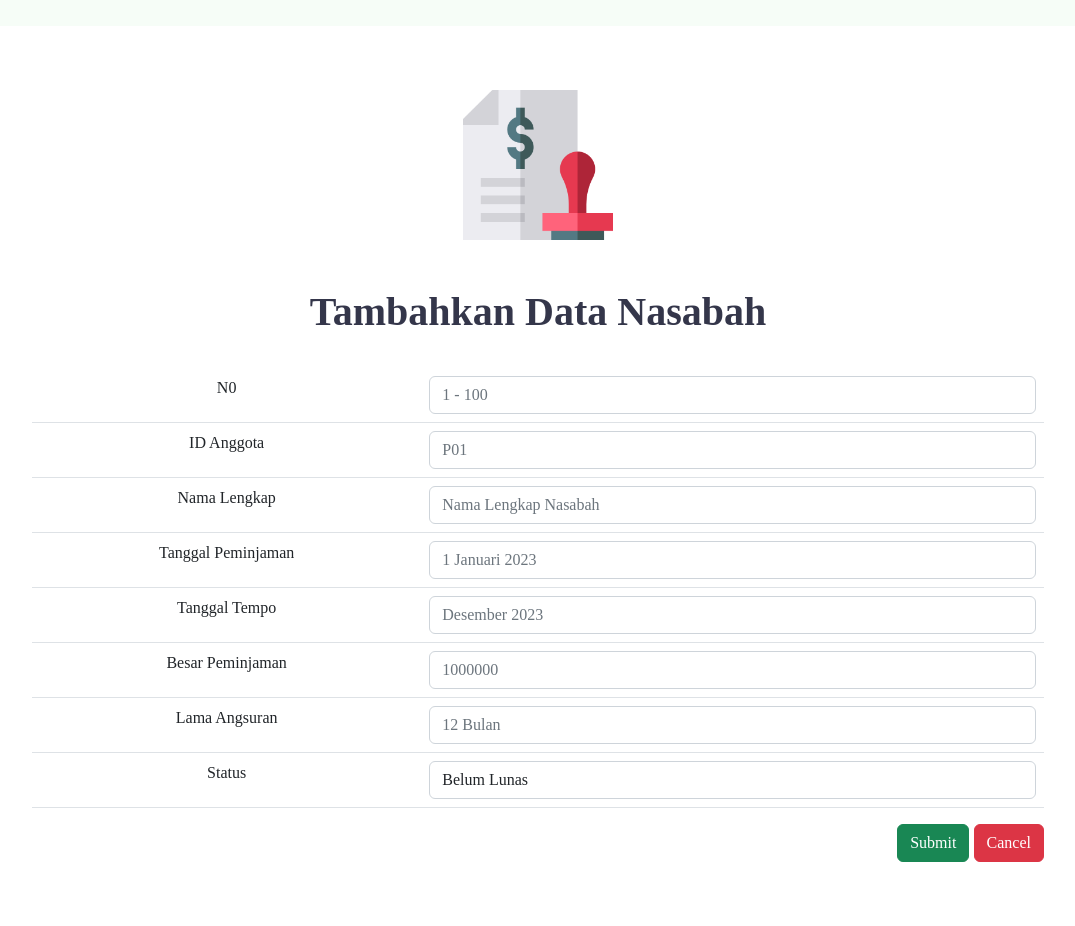
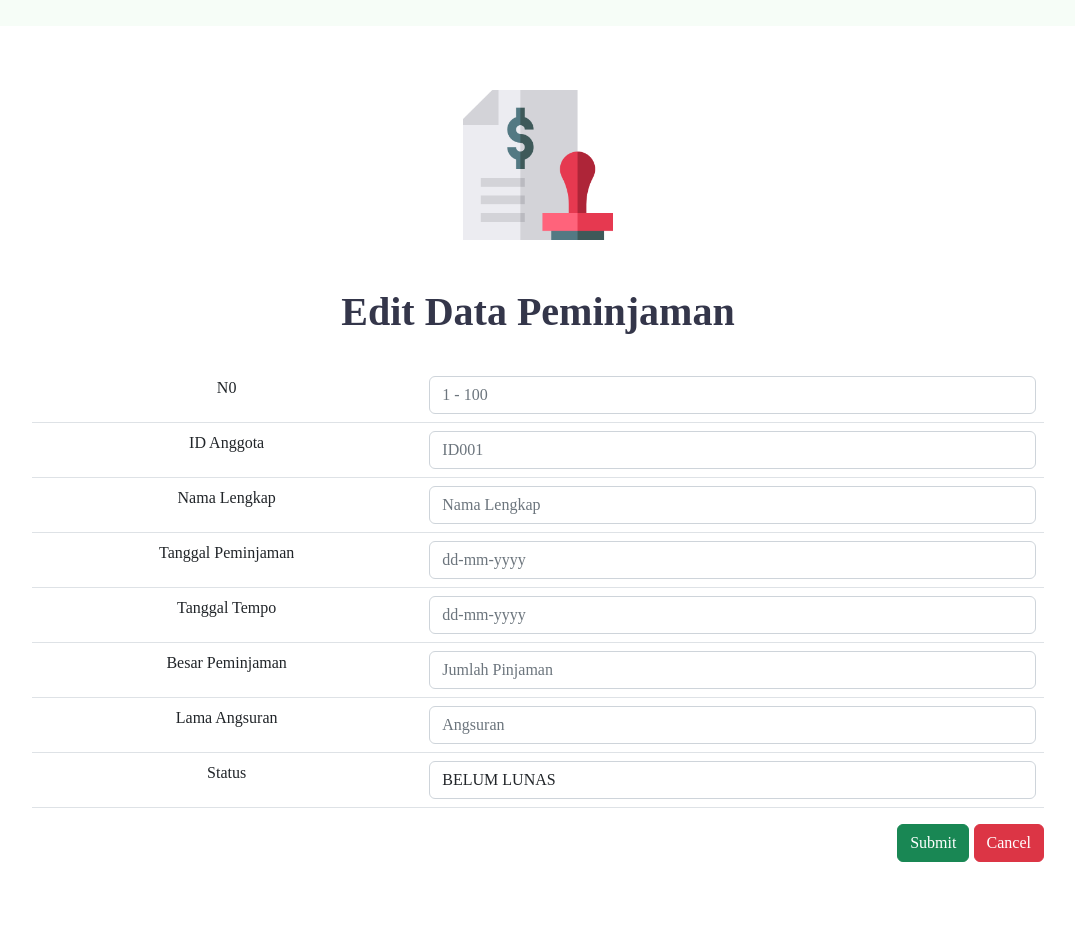
Before and after one commit to miqdad279/UAS_DBO_CRUD_APP_MiqdadAbdillah, a PHP site: page /edit.php in a window 1280 px wide. Shown: the whole page, without its empty margins (102-1177 px from the left). Run offline with PHP 8.4, Linux system fonts and the light colour scheme; data that the repository does not hold is empty; some libraries are stand-ins or nearby versions.

Commit message:
edit placeholder

```diff
--- a/edit.php
+++ b/edit.php
@@ -68,7 +68,7 @@
     <div class="row" style="text-align: center;">
                 <div class="col">
                     <img src="loan.png" width="150" class="mb-5">
-                    <h3 class="text-center">Tambahkan Data Nasabah</h3>
+                    <h3 class="text-center">Edit Data Peminjaman</h3>
                     <br/>
                 </div>
             </div>
@@ -83,32 +83,32 @@
 
             <tr>
               <td for="id_anggota">ID Anggota</td>
-              <td><input type="text" class="form-control" name="id_anggota" required="required" placeholder="P01" value="<?php echo "$rest->id_anggota"; ?>"></td>
+              <td><input type="text" class="form-control" name="id_anggota" required="required" placeholder="ID001" value="<?php echo "$rest->id_anggota"; ?>"></td>
             </tr>
 
              <tr>
               <td for="nama_lengkap">Nama Lengkap</td>
-              <td><input type="text" class="form-control" name="nama_lengkap" required="required" placeholder="Nama Lengkap Nasabah" value="<?php echo "$rest->nama_lengkap"; ?>"></td>
+              <td><input type="text" class="form-control" name="nama_lengkap" required="required" placeholder="Nama Lengkap" value="<?php echo "$rest->nama_lengkap"; ?>"></td>
             </tr>
 
             <tr>
               <td for="tgl_peminjaman">Tanggal Peminjaman</td>
-              <td><input type="text" class="form-control" name="tgl_peminjaman" required="required" placeholder="1 Januari 2023" value="<?php echo "$rest->tgl_peminjaman"; ?>"></td>
+              <td><input type="text" class="form-control" name="tgl_peminjaman" required="required" placeholder="dd-mm-yyyy" value="<?php echo "$rest->tgl_peminjaman"; ?>"></td>
             </tr>
 
             <tr>
               <td for="tgl_peminjaman">Tanggal Tempo</td>
-              <td><input type="text" class="form-control" name="tgl_tempo" required="required" placeholder="Desember 2023" value="<?php echo "$rest->tgl_tempo"; ?>"></td>
+              <td><input type="text" class="form-control" name="tgl_tempo" required="required" placeholder="dd-mm-yyyy" value="<?php echo "$rest->tgl_tempo"; ?>"></td>
             </tr>
 
             <tr>
               <td for="besar_peminjaman">Besar Peminjaman</td>
-              <td><input type="text" class="form-control" name="besar_pinjaman" required="required" placeholder="1000000" value="<?php echo "$rest->besar_pinjaman"; ?>"></td>
+              <td><input type="text" class="form-control" name="besar_pinjaman" required="required" placeholder="Jumlah Pinjaman" value="<?php echo "$rest->besar_pinjaman"; ?>"></td>
             </tr>
 
             <tr>
               <td for="lama_angsuran">Lama Angsuran</td>
-              <td><input type="text" class="form-control" name="lama_angsuran" required="required" placeholder="12 Bulan" value="<?php echo "$rest->lama_angsuran"; ?>"></td>
+              <td><input type="text" class="form-control" name="lama_angsuran" required="required" placeholder="Angsuran" value="<?php echo "$rest->lama_angsuran"; ?>"></td>
             </tr>
 
             <tr>
@@ -116,8 +116,8 @@
               <td>
                 <div class="form-group">
                     <select class="form-control" name="status" required="required" value="<?php echo "$rest->status"; ?>">
-                        <option>Belum Lunas</option>
-                        <option>Lunas</option>
+                        <option>BELUM LUNAS</option>
+                        <option>LUNAS</option>
                     </select>
                 </div>
               </td>
```
Also changed, not shown: create.php (+8 -8 lines), delete.php (+7 -6 lines).
